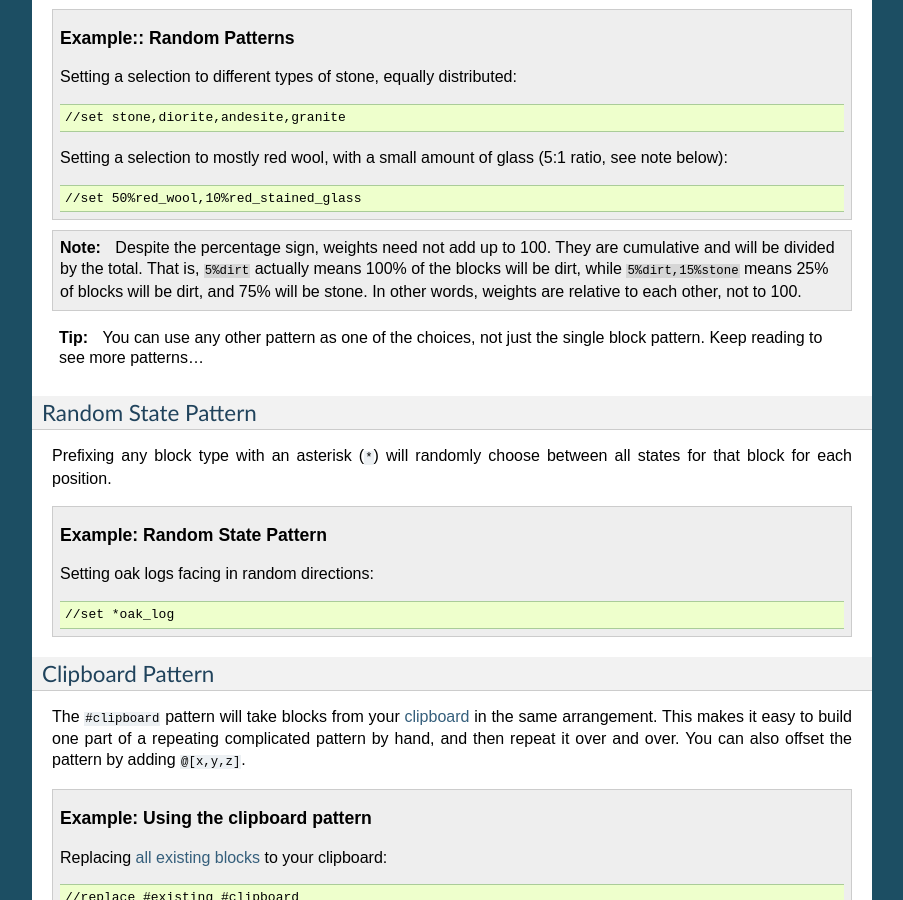
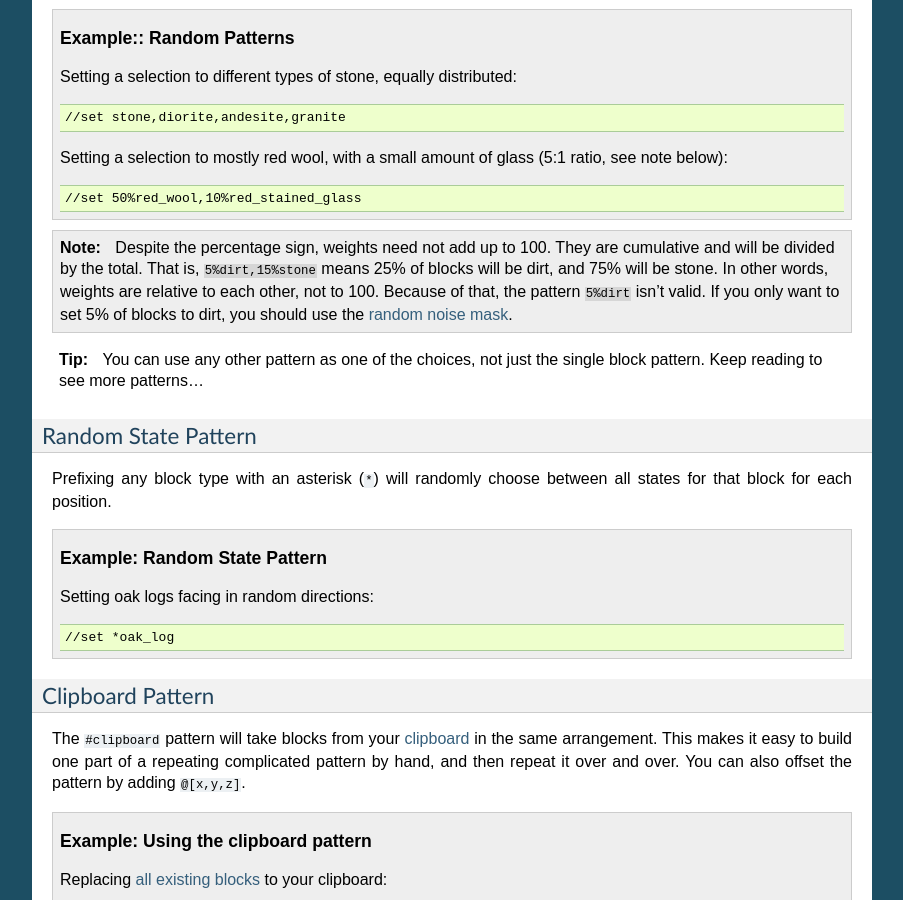
Before and after one commit to EngineHub/WorldEditDocs, a Sphinx documentation site: the page built from source/usage/general/patterns.rst, in a window 1280 px wide and 900 px high, scrolled down 1168 px. Shown: the whole window, without its empty margins (198-1101 px from the left). Built offline with Sphinx 7.4.7, drawn with Linux system fonts in a browser that asks for light colours; some of the changed lines change nothing that is shown.

Commit message:
Clarify invalid random pattern syntax.
Also update some links on pattern page to section refs.

```diff
--- a/source/usage/general/patterns.rst
+++ b/source/usage/general/patterns.rst
@@ -46,7 +46,7 @@ This pattern allows setting random blocks from any number of other patterns. The
 
         //set 50%red_wool,10%red_stained_glass
 
-.. note::  Despite the percentage sign, weights need not add up to 100. They are cumulative and will be divided by the total. That is, ``5%dirt`` actually means 100% of the blocks will be dirt, while ``5%dirt,15%stone`` means 25% of blocks will be dirt, and 75% will be stone. In other words, weights are relative to each other, not to 100.
+.. note::  Despite the percentage sign, weights need not add up to 100. They are cumulative and will be divided by the total. That is, ``5%dirt,15%stone`` means 25% of blocks will be dirt, and 75% will be stone. In other words, weights are relative to each other, not to 100. Because of that, the pattern ``5%dirt`` isn't valid. If you only want to set 5% of blocks to dirt, you should use the :ref:`random noise mask <usage/general/masks:Random noise mask>`.
 
 .. tip:: You can use any other pattern as one of the choices, not just the single block pattern. Keep reading to see more patterns...
 
@@ -68,7 +68,7 @@ The ``#clipboard`` pattern will take blocks from your :doc:`clipboard <../clipbo
 
 .. topic:: Example: Using the clipboard pattern
 
-    Replacing :doc:`all existing blocks <masks>` to your clipboard::
+    Replacing :ref:`all existing blocks <usage/general/masks:Existing block mask>` to your clipboard::
 
         //replace #existing #clipboard
 
@@ -109,7 +109,7 @@ This pattern, prefixed by ``^``, lets you set the type or states of a block with
 Block Category Pattern
 ----------------------
 
-This pattern allows setting random blocks within a block category, often referred to as a "`tag <https://minecraft.gamepedia.com/Tag>`_". Tags allow grouping blocks together under a single name. Minecraft comes with many tags inbuilt (see the link) and also allows creating and modifying tags via data packs. You may already have noticed these tags being used as a :doc:`mask <masks>` in the example above (``##slabs``).
+This pattern allows setting random blocks within a block category, often referred to as a "`tag <https://minecraft.gamepedia.com/Tag>`_". Tags allow grouping blocks together under a single name. Minecraft comes with many tags inbuilt (see the link) and also allows creating and modifying tags via data packs. You may already have noticed these tags being used as a :ref:`mask <usage/general/masks:Block category mask>` in the example above (``##slabs``).
 
 The syntax for this pattern is ``##<tag name>``, which will randomly choose between the default state of all blocks in the category. You can also mix this with the random state pattern (``##*<tag name>``) to use all states, not just the defaults.
 
```
